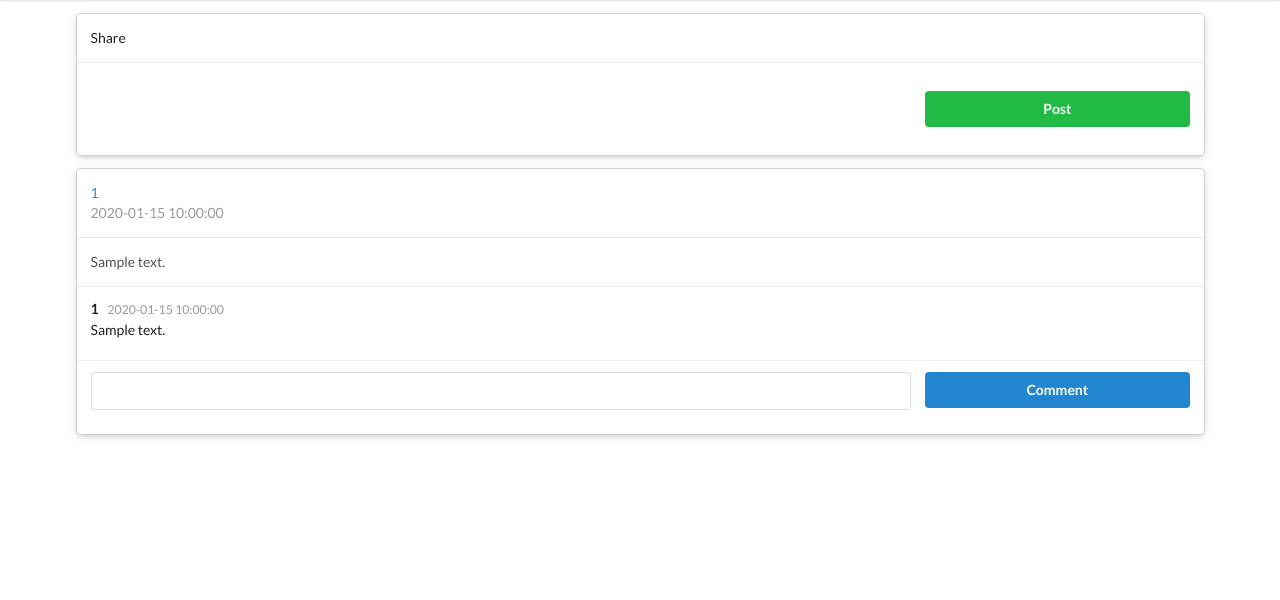
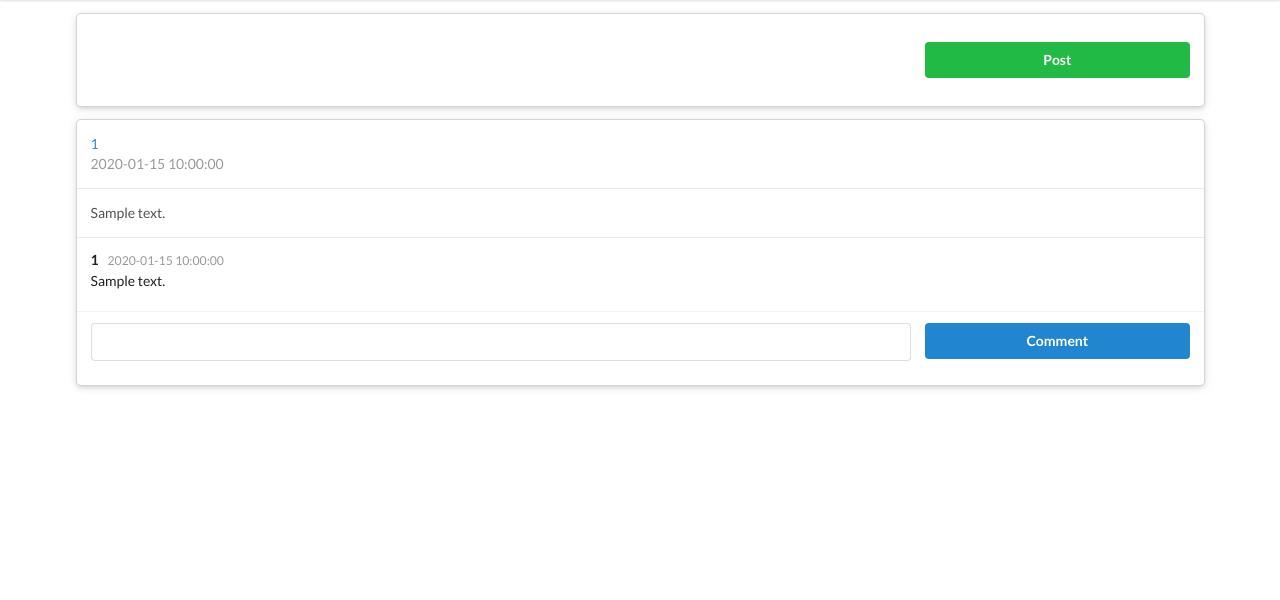
Before and after one commit to KTachibanaM/mini-gplus, a Flask app: template templates/index.jinja2 in a window 1280 px wide. Shown: the part 42-642 px from the top of the page. Run offline with Flask 2, Linux system fonts and the light colour scheme; the visitor is signed in with stand-in values (Sample User, id 1); the template is opened without the code that fills it: values that come from a table or form of the project are taken from there, most other values are stand-ins (such as "Sample title", 1, 10 or a date in 2020); some libraries are stand-ins or nearby versions.

Commit message:
remove share

```diff
--- a/templates/cards/_share.jinja2
+++ b/templates/cards/_share.jinja2
@@ -2,9 +2,6 @@
 
 {% macro render_share(share_form) %}
     <div class="ui fluid raised card">
-        <div class="content">
-            <p>Share</p>
-        </div>
         <div class="content">
             <form class="ui form error" method="post">
                 <div class="field">
```
